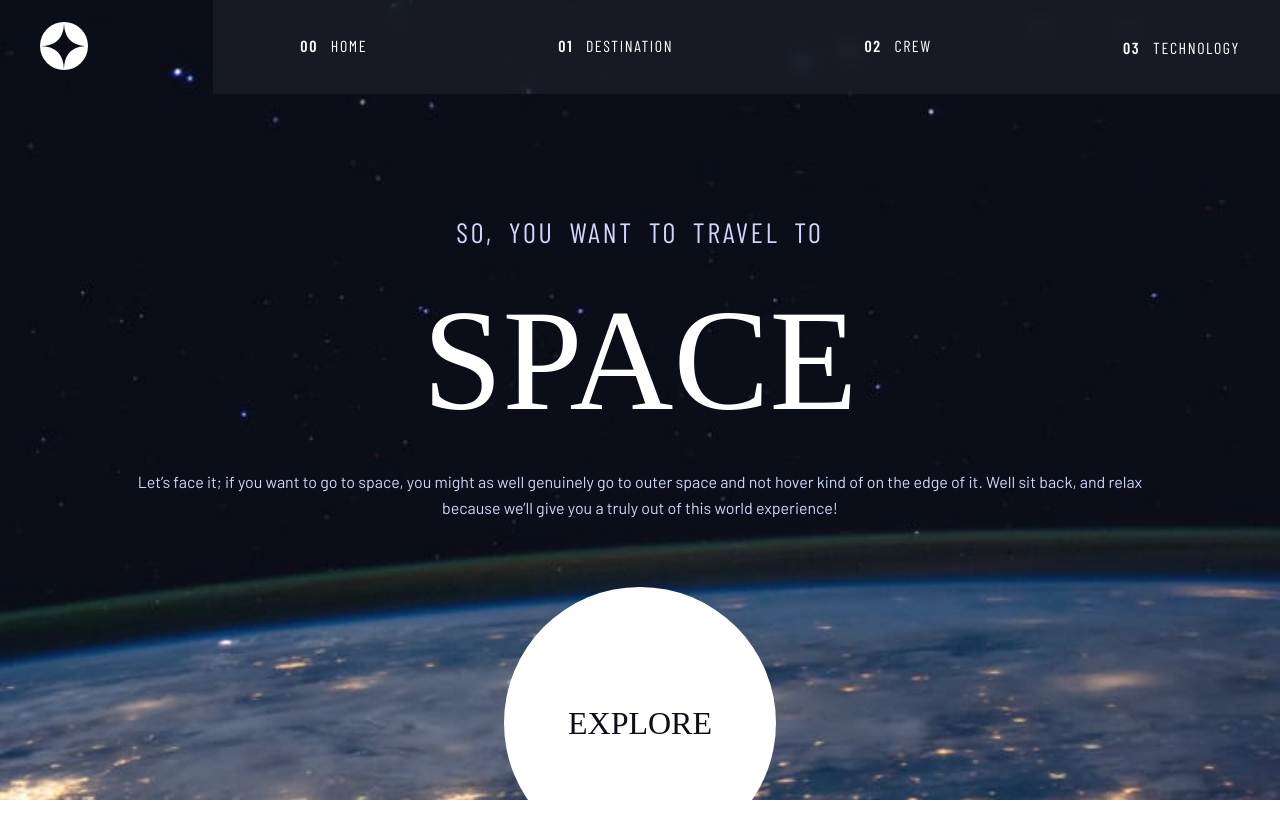
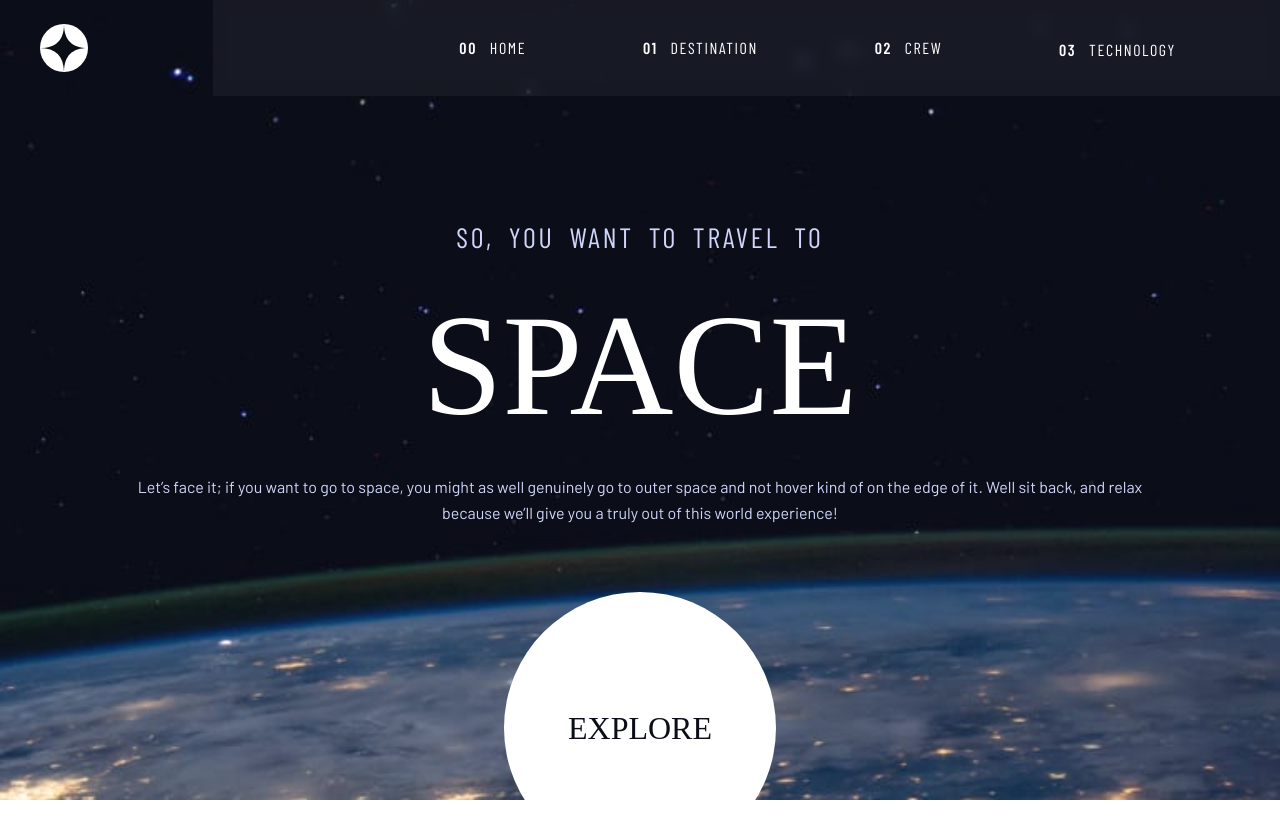
Before and after one commit to SocialNerd-h/space-tourism-website-main, a React (Vite) app: page / in a window 1280 px wide. Shown: the top 838 px of the page. Built offline with nearby package versions, Linux system fonts and the light colour scheme; a web font is replaced by a local one.

Commit message:
second com (start of desktop home)

```diff
--- a/src/App.jsx
+++ b/src/App.jsx
@@ -3,16 +3,21 @@ import exit from "../starter-code/assets/shared/icon-close.svg";
 import menu from "../starter-code/assets/shared/icon-hamburger.svg";
 import { useState } from "react";
 
+/* поменять цвет бордера при ховере на более светлый
+добавить бордер при ховере в нав в tablet and desktop design
+"explore" button hover state all designs
+add line :before nav
+ */
+
 const App = () => {
   const [isOpen, setOpen] = useState(false);
 
-  /*   const [isActive, setActive] = useState(false); */
   return (
-    <div className="h-screen lg:bg-homeLg md:bg-homeMd sm:bg-homeSm bg-cover bg-center">
-      <header className="flex justify-between items-center  sm:mx-5 h-[5.6875rem]">
+    <div className="h-lvh minHeight:h-fit lg:bg-homeLg md:bg-homeMd sm:bg-homeSm bg-cover bg-center">
+      <header className="flex justify-between items-center lg:pt-9 sm:mx-5  sm:h-[5.6875rem]">
         <img
           src={logo}
-          className="h-12 w-12 md:ml-[2.5rem] sm:h-10 sm:w-10 my-5"
+          className="h-12 w-12 lg:ml-16 md:ml-[2.5rem] sm:h-10 sm:w-10"
         ></img>
         <img
           src={menu}
@@ -22,7 +27,7 @@ const App = () => {
           onClick={() => setOpen(!isOpen)}
         />
         <nav
-          className={`md:w-5/6 md:h-24 md:bg-white/5 md:backdrop-blur font-barlowC ${isOpen ? "translate-x-0" : "translate-x-full"} md:translate-x-0 sm:fixed sm:z-50 sm:top-0 sm:pt-8 sm:right-0 sm:w-8/12 sm:bg-veryDarkNavy sm:bg-opacity-50 sm:backdrop-blur sm:h-dvh `}
+          className={` lg:w-[51%]  lg:h-24 md:w-5/6 md:h-24 bg-white/5 backdrop-blur font-barlowC ${isOpen ? "translate-x-0" : "translate-x-full"} md:translate-x-0 lg:translate-x-0 sm:fixed sm:z-50 sm:top-0 sm:pt-8 sm:right-0 sm:w-8/12 sm:bg-veryDarkNavy sm:bg-opacity-50 sm:backdrop-blur sm:h-dvh `}
         >
           <img
             src={exit}
@@ -31,7 +36,7 @@ const App = () => {
             id="close-btn"
             className="h-5 md:hidden lg:hidden sm:visible fixed right-0 mr-8 cursor-pointer"
           />
-          <ul className="md:flex md:font-light md:h-24 md:items-center md:justify-between md:pl-[5.4375rem] md:pr-10 text-white sm:pt-28 sm:ml-8 uppercase tracking-widest [word-spacing:0.5rem]">
+          <ul className="md:flex lg:flex ml-[9.9375rem] mr-16 lg:h-24 sm:font-normal font-light md:h-24 lg:items-center lg:justify-between md:items-center md:justify-between md:pl-[5.4375rem] md:pr-10 text-white sm:pt-28 sm:ml-8 uppercase tracking-widest [word-spacing:0.5rem]">
             <li
               className={`sm:mb-8 sm:border-r-[3px] sm:h-5 sm:relative sm:before:border-r-[3px] sm:before:absolute sm:before:size-5  sm:before:opacity-0 sm:before:border-gray-500 sm:hover:before:opacity-100 sm:before:transition-opacity sm:before:ease-linear sm:before:duration-500 sm:before:right-0`}
             >
@@ -58,8 +63,8 @@ const App = () => {
         </nav>
       </header>
 
-      <div className="text-white flex sm:flex-col md:flex-col sm:mx-5 items-center sm:mt-7 md:mx-32">
-        <div className="flex flex-col items-center md:mt-[7.5rem]">
+      <div className="text-white flex sm:flex-col md:flex-col sm:mx-5 items-center sm:mt-7 md:mx-32 ">
+        <div className="flex flex-col items-center md:mt-[7.5rem] lg:mt-[7.5rem]">
           <div className="font-barlowC uppercase md:text-[1.75rem] md:[word-spacing:0.4rem] md:tracking-widest text-lightBlue">
             So, you want to travel to
           </div>
--- a/tailwind.config.js
+++ b/tailwind.config.js
@@ -9,6 +9,8 @@ export default {
         bellefair: ["Bellefair"],
       },
       screens: {
+        minHeight: { raw: "(max-height: 600px)" },
+
         sm: { min: "340px", max: "768px" },
         // => @media (min-width: 360px) { ... }
 
```
